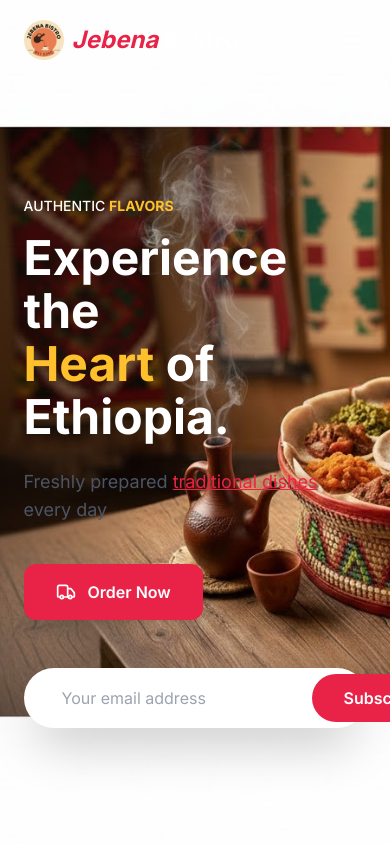
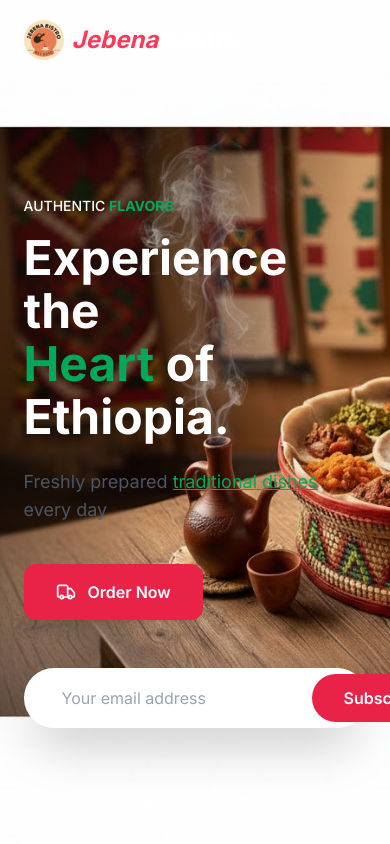
Before and after one commit to mr-Ayalk/Jebena-Bestro-Cafe, a Next.js app in the folder landingpage/: page / in a window 390 px wide. Shown: the top 844 px of the page. Built offline with nearby package versions, Linux system fonts and the light colour scheme.

Commit message:
updated overall

```diff
--- a/landingpage/src/sections/AboutSection.tsx
+++ b/landingpage/src/sections/AboutSection.tsx
@@ -57,7 +57,7 @@ const AboutSection = () => {
                             About Our Food
                         </span>
 
-                        <h2 className="text-5xl md:text-6xl font-black text-[#1a1a1a] leading-tight mb-8">
+                        <h2 className="text-4xl md:text-5xl font-black text-[#1a1a1a] leading-tight mb-8">
                             The Best Delicious Food <br /> Made From Us...
                         </h2>
 
@@ -108,7 +108,7 @@ const AboutSection = () => {
                             </div>
 
                             {/* Foundation Tag */}
-                            <div className="bg-[#1a1a1a] text-white px-8 py-3 rounded-full flex items-center gap-2 text-[11px] font-bold tracking-widest uppercase">
+                            <div className="bg-[#00A859] text-white px-8 py-3 rounded-full flex items-center gap-2 text-[11px] font-bold tracking-widest uppercase">
                                 <span>Foundation, Since</span>
                                 <span className="text-[#FFB800]">
                                     Oct 21, 2019
--- a/landingpage/src/sections/BestSellers.tsx
+++ b/landingpage/src/sections/BestSellers.tsx
@@ -140,7 +140,11 @@ const BestSellers = () => {
                 {/* Header */}
                 <div className="text-center max-w-2xl mx-auto mb-16">
                     <h2 className="text-4xl md:text-5xl font-bold font-poppins text-[#333] mb-4">
-                        Explore Our Best Dishes
+                        <span className="text-[#00A859] font-bold text-xs uppercase tracking-[0.2em] mb-2">
+                            {" "}
+                            Explore
+                        </span>
+                        <br /> Our Best Dishes
                     </h2>
                     <p className="text-[#666] font-sans leading-relaxed">
                         Experience the authentic soul of Ethiopia. Each dish is
--- a/landingpage/src/sections/Footer.tsx
+++ b/landingpage/src/sections/Footer.tsx
@@ -139,7 +139,7 @@ const Footer = () => {
                 </div>
 
                 {/* Bottom Bar with the Yellow Line */}
-                <div className="mt-24 pt-10 border-t-[6px] border-[#FFB800] flex flex-col md:flex-row items-center justify-between gap-8">
+                <div className="mt-24 pt-10 border-t-[6px] border-[#00A859] flex flex-col md:flex-row items-center justify-between gap-8">
                     <p className="text-sm font-black text-gray-400 tracking-tight">
                         <span className="text-[#FF385C]">
                             © 2026 Jebena Bestro
--- a/landingpage/src/sections/Hero.tsx
+++ b/landingpage/src/sections/Hero.tsx
@@ -23,7 +23,7 @@ const Hero = () => {
                 <div className="max-w-2xl lg:max-w-4xl">
                     <p className="text-sm font-medium mb-4">
                         AUTHENTIC{" "}
-                        <span className="font-bold text-[#FFC12B]">
+                        <span className="font-bold text-[#00A859] ">
                             FLAVORS
                         </span>
                     </p>
@@ -35,14 +35,14 @@ of Ethiopia.
                     </h1> */}
                     <h1 className="text-5xl md:text-7xl lg:text-8xl font-bold leading-[1.1] mb-6">
                         Experience the <br />
-                        <span className="text-[#FFC12B]">Heart </span>of
+                        <span className="text-[#00A859]">Heart </span>of
                         Ethiopia.
                     </h1>
 
                     <div className="mb-10">
                         <span className="text-gray-600 text-lg">
                             Freshly prepared{" "}
-                            <span className="text-[#E92348] underline">
+                            <span className="text-[#00A859] underline">
                                 traditional dishes
                             </span>{" "}
                             every day
--- a/landingpage/src/sections/Navbar.tsx
+++ b/landingpage/src/sections/Navbar.tsx
@@ -42,7 +42,7 @@ const Navbar = () => {
                         />
                     </div>
                     <div className="text-2xl font-bold flex items-center gap-1">
-                        <span className="text-[#E92348] italic">Jebena </span>
+                        <span className="text-[#FF385C] italic">Jebena </span>
                         {"  "}
                         <span
                             className={`${
@@ -101,7 +101,7 @@ const Navbar = () => {
                                 isScrolled ? "text-gray-800" : "text-white"
                             }`}
                         >
-                            <Globe size={16} className="text-[#FFA500]" />
+                            <Globe size={16} className="text-[#FF385C]" />
                             {currentLang}
                             <ChevronDown
                                 size={14}
@@ -138,7 +138,7 @@ const Navbar = () => {
 
                     {/* Login Button (Desktop) */}
                     <Link href="/registration">
-                        <button className="hidden md:block bg-[#FFA500] hover:bg-orange-600 text-white px-7 py-2.5 rounded-md text-sm font-bold shadow-lg shadow-orange-500/20 transition-all transform hover:-translate-y-0.5 active:scale-95">
+                        <button className="hidden md:block bg-[#FF385C] hover:bg-orange-600 text-white px-7 py-2.5 rounded-md text-sm font-bold shadow-lg shadow-orange-500/20 transition-all transform hover:-translate-y-0.5 active:scale-95">
                             Book A Table
                         </button>
                     </Link>
--- a/landingpage/src/sections/ReservationSection.tsx
+++ b/landingpage/src/sections/ReservationSection.tsx
@@ -20,8 +20,8 @@ const ReservationSection = () => {
                     <div className="lg:col-span-7 p-8 md:p-10 flex flex-col justify-between">
                         <div>
                             <div className="flex items-center gap-3 mb-4">
-                                <span className="w-10 h-[3px] bg-[#FF6B35] rounded-full"></span>
-                                <span className="text-[#FF6B35] font-black text-[10px] uppercase tracking-[0.3em]">
+                                <span className="w-10 h-[3px] bg-[#00A859] rounded-full"></span>
+                                <span className="text-[#00A859] font-black text-[10px] uppercase tracking-[0.3em]">
                                     Reservations
                                 </span>
                             </div>
@@ -74,7 +74,7 @@ const ReservationSection = () => {
                             </div>
                         </div>
 
-                        <button className="w-full mt-10 bg-[#00A859] text-white py-4 rounded-xl font-black text-xs uppercase tracking-[0.2em] flex items-center justify-center gap-3 hover:bg-[#FF6B35] transition-all group active:scale-[0.98]">
+                        <button className="w-full mt-10 bg-[#FF385C] text-white py-4 rounded-xl font-black text-xs uppercase tracking-[0.2em] flex items-center justify-center gap-3 hover:bg-[#FF6B35] transition-all group active:scale-[0.98]">
                             Confirm Table
                             <ArrowRight
                                 size={16}
```
